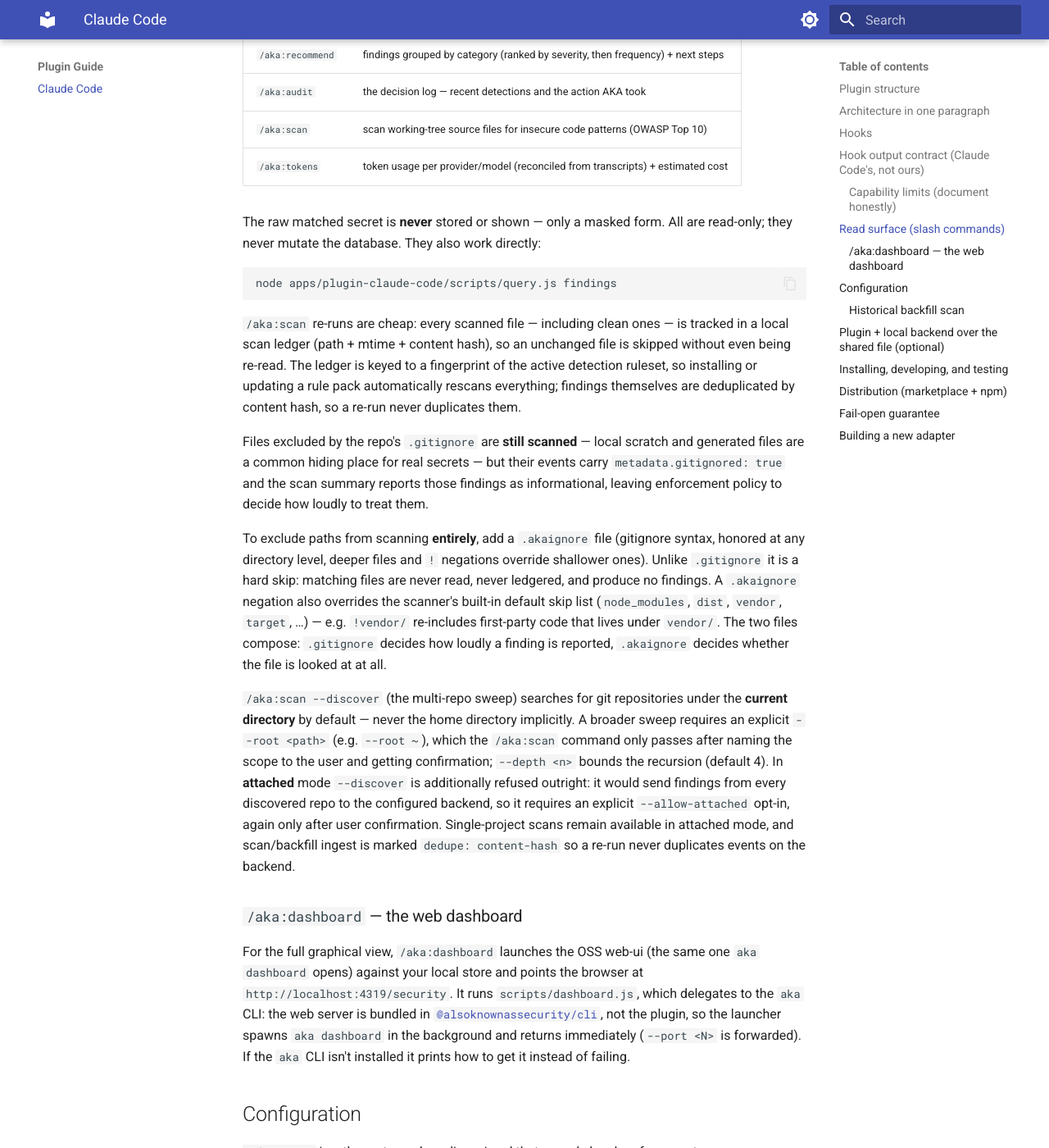
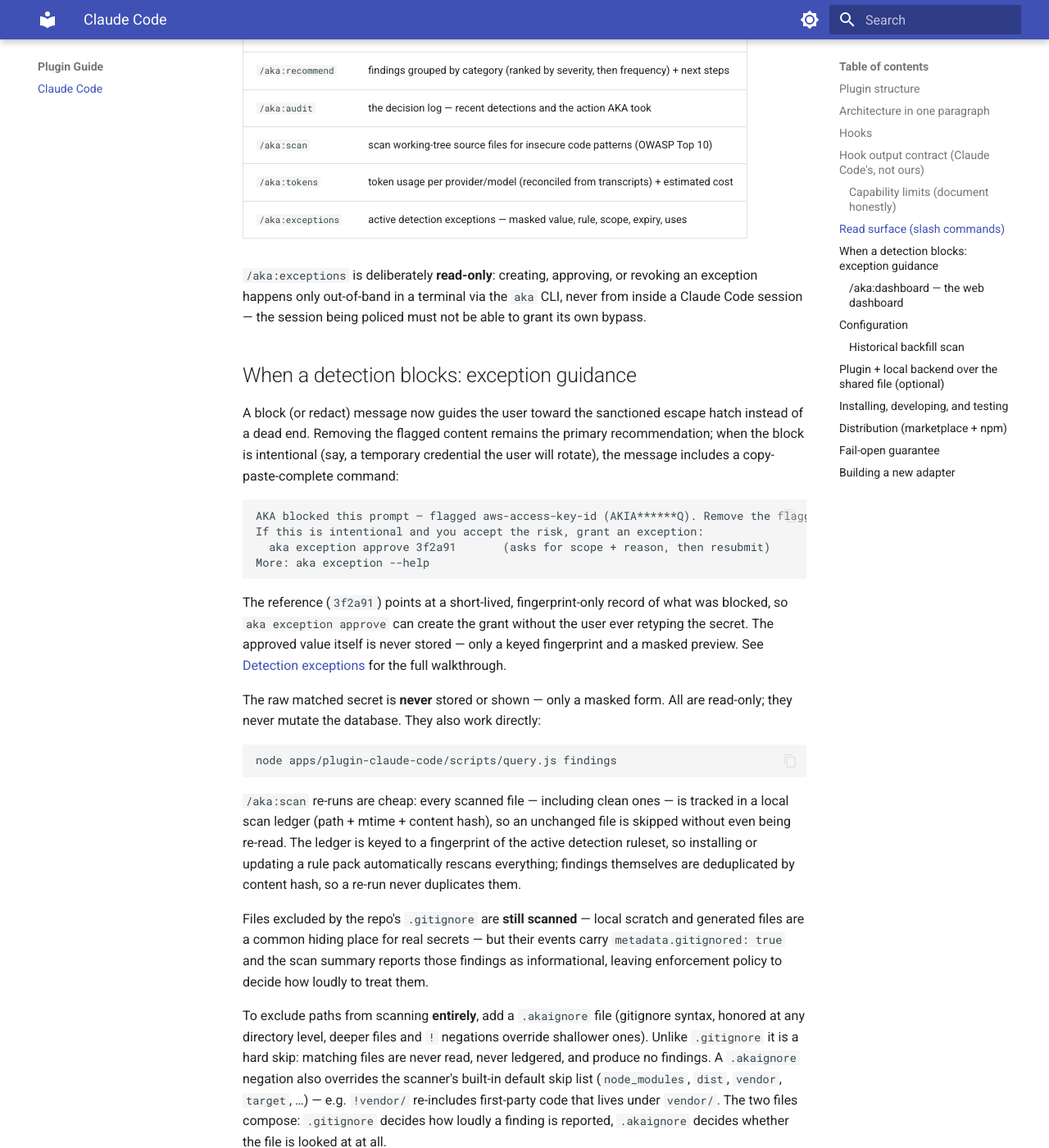
Before and after one commit to akasecurity/ai-tc-docs, an MkDocs documentation site: the page built from docs/plugin/claude-code.md, in a window 1280 px wide and 1400 px high, scrolled down 3405 px. Shown: the whole window at 82% size. Built offline with MkDocs 1.6.1 and Material for MkDocs 9.7.7, drawn with Linux system fonts in a browser that asks for light colours; some of the changed text lies outside the part shown.

Commit message:
feat(plugin): exception guidance in block messages, /aka:exceptions view, and docs

````diff
--- a/docs/plugin/claude-code.md
+++ b/docs/plugin/claude-code.md
@@ -19,7 +19,8 @@ apps/plugin-claude-code/
 │   ├── recommend.md     #   /aka:recommend — top recommendations
 │   ├── audit.md         #   /aka:audit     — recent enforcement decisions
 │   ├── scan.md          #   /aka:scan      — scan working tree for code flaws
-│   └── tokens.md        #   /aka:tokens    — token usage + estimated cost
+│   ├── tokens.md        #   /aka:tokens    — token usage + estimated cost
+│   └── exceptions.md    #   /aka:exceptions — active detection exceptions (read-only)
 └── scripts/*.js         # built scripts (tsup output, self-contained):
                          #   hooks + query.js (read surface) + dashboard.js + onboard.js
 ```
@@ -105,14 +106,30 @@ The hooks cannot do everything the warn/redact/block model might imply:
 
 Findings persist locally to a SQLite store at `~/.aka/data/aka.db`, so the plugin is useful with **zero backend**. These read-only commands surface that store as space-aligned monospace output (shade-block bars — no ANSI, no TUI framework, so it renders verbatim in the transcript). Each is a thin wrapper that runs `scripts/query.js <subcommand>` and shows the output verbatim:
 
-| Command          | Shows                                                                           |
-| ---------------- | ------------------------------------------------------------------------------- |
-| `/aka:health`    | detection activity, action breakdown, category coverage, last 7 days            |
-| `/aka:findings`  | recent findings with rule, category, severity, action, and the **masked** match |
-| `/aka:recommend` | findings grouped by category (ranked by severity, then frequency) + next steps  |
-| `/aka:audit`     | the decision log — recent detections and the action AKA took                    |
-| `/aka:scan`      | scan working-tree source files for insecure code patterns (OWASP Top 10)        |
-| `/aka:tokens`    | token usage per provider/model (reconciled from transcripts) + estimated cost   |
+| Command           | Shows                                                                           |
+| ----------------- | ------------------------------------------------------------------------------- |
+| `/aka:health`     | detection activity, action breakdown, category coverage, last 7 days            |
+| `/aka:findings`   | recent findings with rule, category, severity, action, and the **masked** match |
+| `/aka:recommend`  | findings grouped by category (ranked by severity, then frequency) + next steps  |
+| `/aka:audit`      | the decision log — recent detections and the action AKA took                    |
+| `/aka:scan`       | scan working-tree source files for insecure code patterns (OWASP Top 10)        |
+| `/aka:tokens`     | token usage per provider/model (reconciled from transcripts) + estimated cost   |
+| `/aka:exceptions` | active detection exceptions — masked value, rule, scope, expiry, uses           |
+
+`/aka:exceptions` is deliberately **read-only**: creating, approving, or revoking an exception happens only out-of-band in a terminal via the `aka` CLI, never from inside a Claude Code session — the session being policed must not be able to grant its own bypass.
+
+## When a detection blocks: exception guidance
+
+A block (or redact) message now guides the user toward the sanctioned escape hatch instead of a dead end. Removing the flagged content remains the primary recommendation; when the block is intentional (say, a temporary credential the user will rotate), the message includes a copy-paste-complete command:
+
+```
+AKA blocked this prompt — flagged aws-access-key-id (AKIA******Q). Remove the flagged content and resubmit.
+If this is intentional and you accept the risk, grant an exception:
+  aka exception approve 3f2a91       (asks for scope + reason, then resubmit)
+More: aka exception --help
+```
+
+The reference (`3f2a91`) points at a short-lived, fingerprint-only record of what was blocked, so `aka exception approve` can create the grant without the user ever retyping the secret. The approved value itself is never stored — only a keyed fingerprint and a masked preview. See [Detection exceptions](../cli/exceptions.md) for the full walkthrough.
 
 The raw matched secret is **never** stored or shown — only a masked form. All are read-only; they never mutate the database. They also work directly:
 
--- a/mkdocs.yml
+++ b/mkdocs.yml
@@ -63,6 +63,7 @@ nav:
   - Getting Started:
       - Quickstart: getting-started/quickstart.md
       - CLI (aka): getting-started/cli.md
+      - Detection Exceptions: cli/exceptions.md
       - Configuration: getting-started/configuration.md
   - Architecture:
       - System Overview: architecture/overview.md
````
Also changed, not shown: docs/cli/exceptions.md (added, +108 -0 lines).
